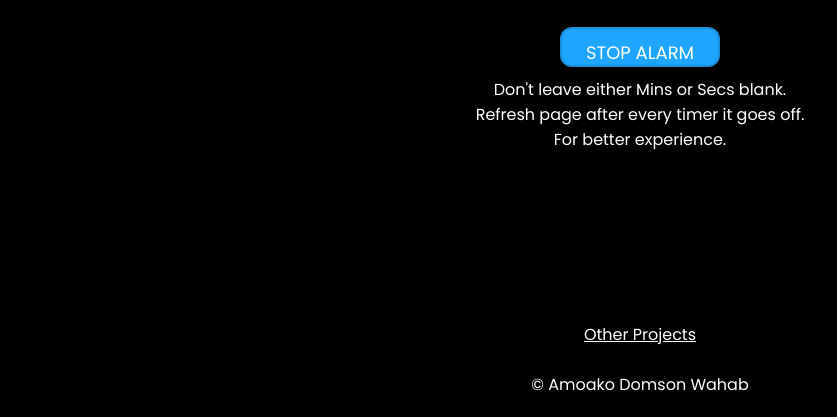
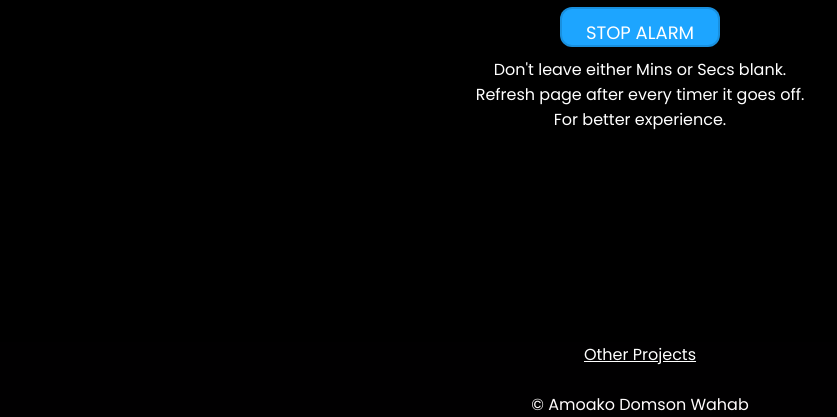
Before and after one commit to amoakodomson25/HTML-TimerApp, a plain HTML site: page index.html in a window 1280 px wide. Shown: the part 383-800 px from the top of the page, without its empty margins (0-837 px from the left). Drawn offline with Linux system fonts and the light colour scheme.

Commit message:
Update style.css

```diff
--- a/style.css
+++ b/style.css
@@ -128,7 +128,6 @@ body {
   display: flex;
   align-items: center;
   justify-content: center;
-  margin-top: 20px;
 }
 .stopButton {
   width: 160px;
@@ -154,7 +153,7 @@ footer {
   bottom: 0;
   width: 100%;
   background-color: #010001;
-  padding: 20px 50px;
+  padding: 0px 50px;
   color: #fffbfc;
   display: block;
 }
```
